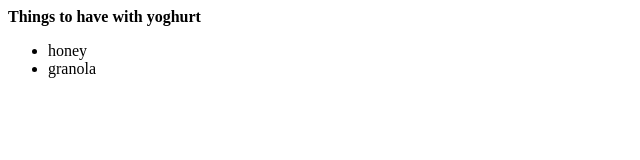
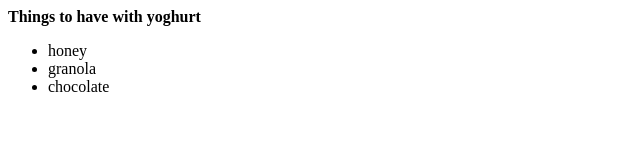
Before and after one commit to Miriamrob/code-first-intuit, a plain HTML site: page index.html in a window 1280 px wide. Shown: the full height of the page, 0-640 px from the left. Drawn offline with Linux system fonts and the light colour scheme.

Commit message:
Revert "remove chocolate"
This reverts commit 925326f9fea5b9306f5206c7d7c590574e1077f5.

```diff
--- a/index.html
+++ b/index.html
@@ -2,4 +2,5 @@
 <ul>
   <li> honey</li>
   <li> granola </li>
+  <li> chocolate </li>
 </ul>
```
